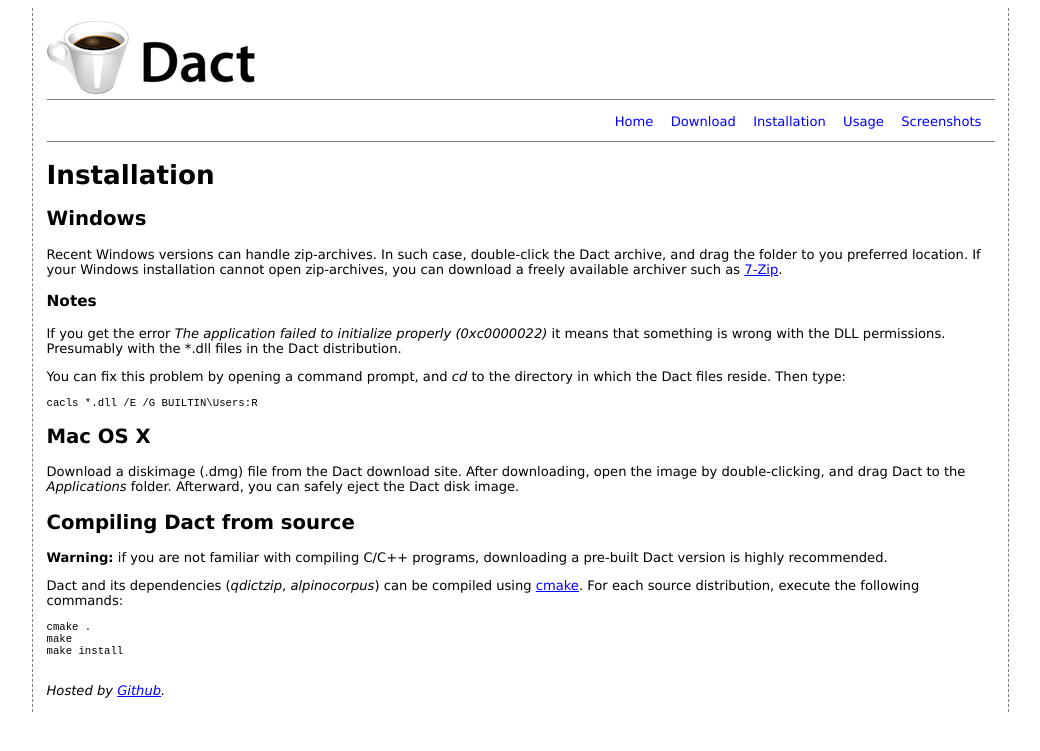
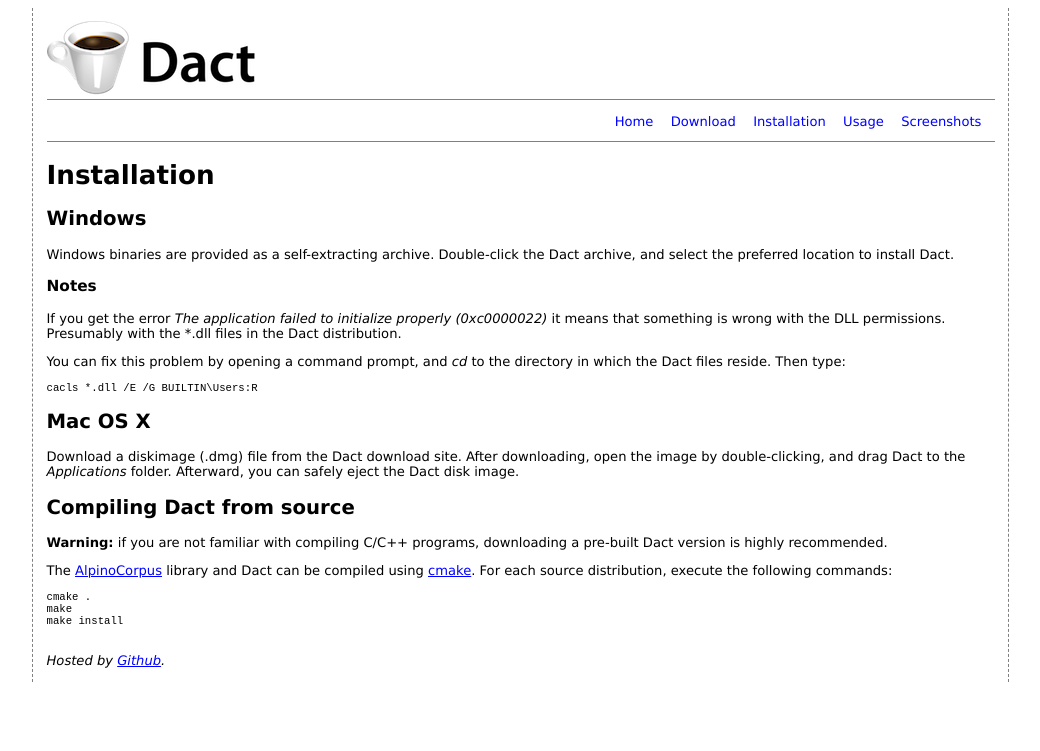
Before and after one commit to rug-compling/dact, a Jekyll site: the page built from Installation.md, in a window 1280 px wide. Shown: the top 751 px of the page, without its empty margins (102-1142 px from the left). Built offline with Jekyll 4.4.1, drawn with Linux system fonts in a browser that asks for light colours.

Commit message:
Update installation instructions.

```diff
--- a/Installation.md
+++ b/Installation.md
@@ -5,10 +5,8 @@
 
 ## Windows
 
-Recent Windows versions can handle zip-archives. In such case, double-click
-the Dact archive, and drag the folder to you preferred location. If your Windows
-installation cannot open zip-archives, you can download a freely available
-archiver such as [7-Zip](http://www.7-zip.org/).
+Windows binaries are provided as a self-extracting archive. Double-click the
+Dact archive, and select the preferred location to install Dact.
 
 ### Notes
 
@@ -32,9 +30,9 @@
 **Warning:** if you are not familiar with compiling C/C++ programs,
 downloading a pre-built Dact version is highly recommended.
 
-Dact and its dependencies (*qdictzip*, *alpinocorpus*) can be compiled
-using [cmake](http://www.cmake.org/). For each source distribution,
-execute the following commands:
+The [AlpinoCorpus](http://github.com/rug-compling/alpinocorpus) library and
+Dact can be compiled using [cmake](http://www.cmake.org/). For each source
+distribution, execute the following commands:
 
     cmake .
     make
```
